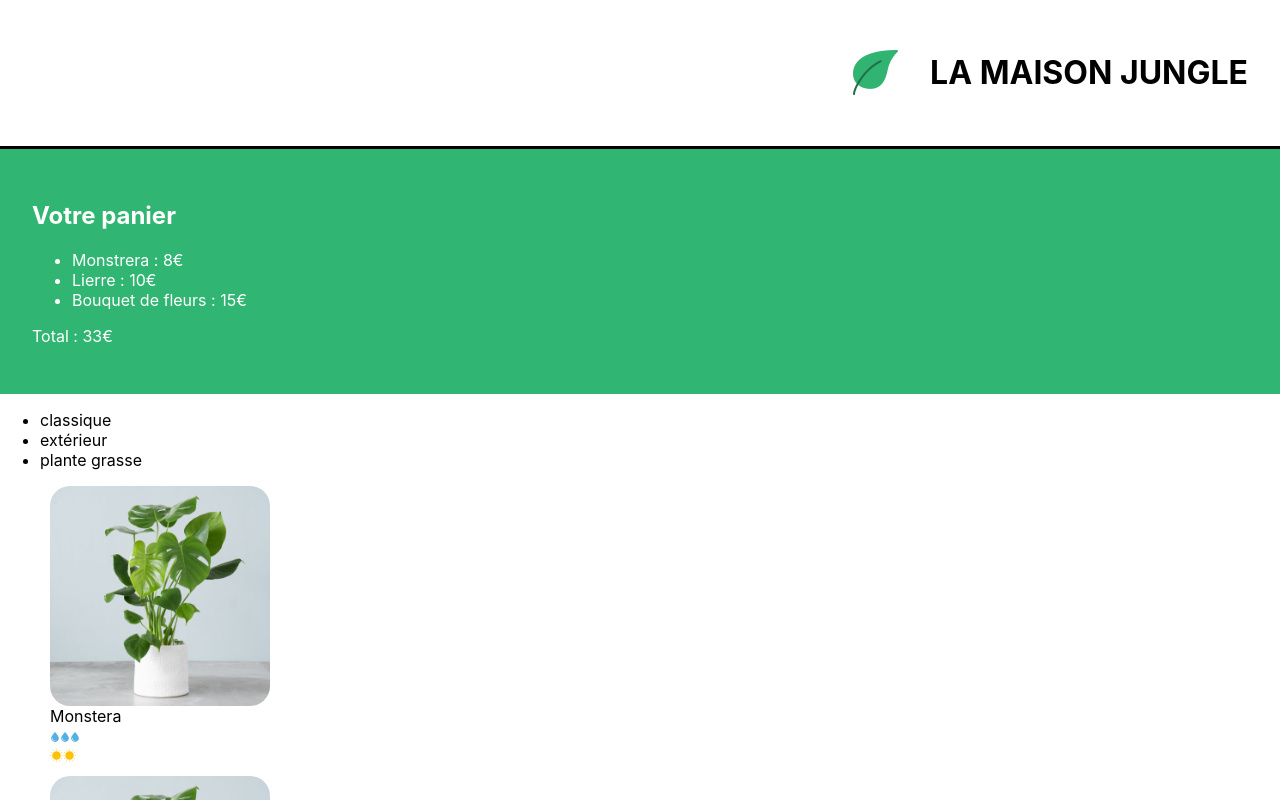
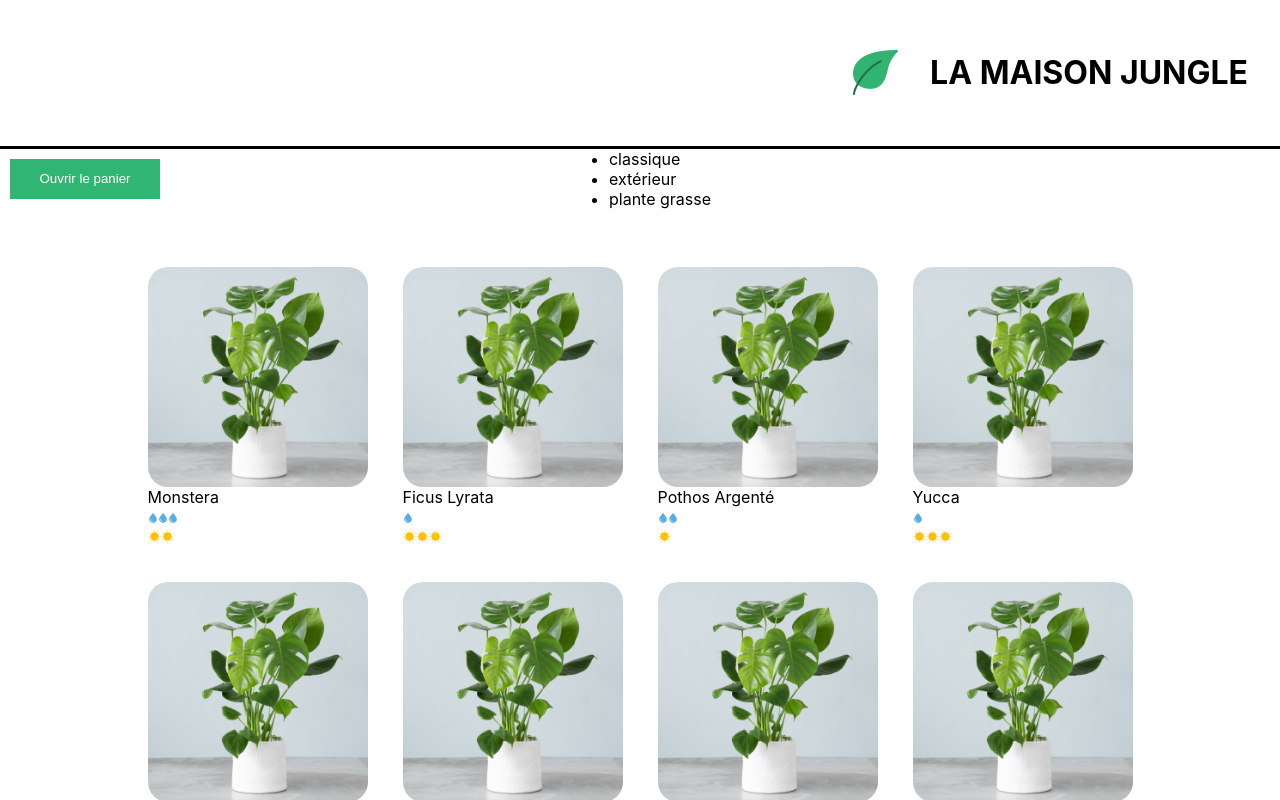
Before and after one commit to nRayen/React-OC, a React (Vite) app: page / in a window 1280 px wide. Shown: the top 800 px of the page. Built offline with nearby package versions, Linux system fonts and the light colour scheme.

Commit message:
Finished P3C1

```diff
--- a/src/components/App.jsx
+++ b/src/components/App.jsx
@@ -8,8 +8,10 @@ export function App() {
   return (
     <>
       <Banner />
-      <Cart />
-      <ShoppingList />
+      <main>
+        <Cart />
+        <ShoppingList />
+      </main>
       <Footer />
     </>
   )
--- a/src/components/Cart.jsx
+++ b/src/components/Cart.jsx
@@ -1,23 +1,31 @@
-import React from 'react'
+import React, { useState } from 'react'
 import '../styles/cart.css'
 
 export function Cart() {
 
+    const [cart, updateCart] = useState(0)
+    const [isOpen, setIsOpen] = useState(false)
+
     const monstrera = 8
-    const lierre = 10
-    const bouquet = 15
-    const total = monstrera + lierre + bouquet
+
+    const handleOpening = () => {
+      setIsOpen(!isOpen)
+    }
 
 
-  return (
+  return isOpen	? (
     <div className='lmj-cart'>
-        <h2>Votre panier</h2>
+        <button className='close-btn' onClick={handleOpening}>❎</button>
+        <h2>Panier</h2>
         <ul>
-            <li>Monstrera : {monstrera}€</li>
-            <li>Lierre : {lierre}€</li>
-            <li>Bouquet de fleurs : {bouquet}€</li>
+            <li>{cart}x Monstrera : {monstrera}€</li>
         </ul>
-        <p>Total : {total}€</p>
+        <button onClick={() => {updateCart(cart + 1)}}></button>
+        <p>Total : {monstrera * cart}€</p>
+        <button className='empty-cart' onClick={() => {updateCart(0)}}>Vider le panier</button>
     </div>
+
+  ) : (
+    <button className='open-btn' onClick={handleOpening}>Ouvrir le panier</button>
   )
 }
--- a/src/components/Footer.jsx
+++ b/src/components/Footer.jsx
@@ -3,6 +3,14 @@ import '../styles/Footer.css'
 
 export function Footer() {
 	const [inputValue, setInputValue] = useState('')
+
+	const handleBlur = () => {
+		inputValue.includes('@') || alert("Attention, il n'y a pas d'@, ceci n'est pas une adresse valide.")
+	}
+
+	const handleChange = (e) => {
+		setInputValue(e.target.value)
+	}
 
 	return (
 		<footer className='lmj-footer'>
@@ -10,6 +18,11 @@ export function Footer() {
 				Pour les passionné·e·s de plantes 🌿🌱🌵
 			</div>
 			<div className='lmj-footer-elem'>Laissez-nous votre mail :</div>
+			<input
+				type="text"
+				placeholder='Entrez votre email'
+				onBlur={handleBlur}
+				onChange={(e) => handleChange(e)} />
 		</footer>
 	)
 }
--- a/src/components/PlantItem.jsx
+++ b/src/components/PlantItem.jsx
@@ -8,7 +8,7 @@ export function PlantItem({ name , cover , id , light , water}) {
 
 
   return (
-    <li className='lmj-plant-item' key={id}>
+    <li className='lmj-plant-item'>
         <img src={cover} alt={`cover ${name}`} className='lmj-plant-item-cover' />
         {name}
         <div>
@@ -24,12 +24,31 @@ export function PlantItem({ name , cover , id , light , water}) {
 
 function CareScale({ scaleValue, careType }) {
     const range = [1, 2, 3]
+    const scaleType = careType === 'light' ? sun : water
 
-    const scaleType = careType === 'light' ? sun : water
+    const handleClick = () => {
+        let value = ""
+        switch (scaleValue) {
+            case 1:
+                value = "peu"
+                break;
+
+            case 2:
+                value = "modérement"
+                break
+            case 3:
+                value = "beaucoup"
+                break;
+        }
+
+        const type = careType === 'light' ? 'de lumière' : "d'arrosage"
+
+        alert(`Cette plante requiert ${value} ${type}`)
+    }
 
     return (
         <div>
-            {range.map((rangeElem) => scaleValue >= rangeElem ? <span key={rangeElem.toString()}><img src={scaleType} /></span> : null
+            {range.map((rangeElem) => scaleValue >= rangeElem ? <span key={rangeElem.toString()} onClick={() => handleClick()}><img src={scaleType} /></span> : null
             )}
         </div>
     )
--- a/src/components/ShoppingList.jsx
+++ b/src/components/ShoppingList.jsx
@@ -13,28 +13,28 @@ plantList.forEach((plant) => {
 
 export function ShoppingList() {
   return (
-    <>
-        <ul>
+    <section>
+        <ul className='lmj-category'>
             {categories.map((cat) => {
                 return <li key={cat}>{cat}</li>
             })}
         </ul>
 
-        <ul className='.lmj-plant-list'>
-            {plantList.map((plant) => {
+        <ul className='lmj-plant-list'>
+            {plantList.map(({id, cover , name, water, light}) => {
                 return (
 
                     <PlantItem
-                        name={plant.name}
-                        id={plant.id}
-                        light={plant.light}
-                        water={plant.water}
-                        cover={plant.cover}
+                        key={id}
+                        name={name}
+                        light={light}
+                        water={water}
+                        cover={cover}
                     />
 
                 )
             })}
         </ul>
-    </>
+    </section>
   )
 }
--- a/src/styles/cart.css
+++ b/src/styles/cart.css
@@ -1,5 +1,44 @@
 .lmj-cart {
-    padding: 32px;
+    padding: 26px;
     color: white;
     background-color: #31b572;
+    justify-content: flex-start;
+    position: relative;
+    width: 20%;
 }
+
+.lmj-cart .close-btn {
+    color: white;
+    position: absolute;
+    background-color: transparent;
+    border: none;
+    right: 10px;
+    cursor: pointer;
+    font-size: 1.5em;
+}
+
+.open-btn {
+    width: 150px;
+    height: 40px;
+    margin: 10px;
+    background: #31b572;
+    border: none;
+    color: white;
+    position: absolute;
+    cursor: pointer;
+}
+
+.empty-cart {
+    display: block;
+    margin-left: auto;
+    background-color: #31b572;
+    color: white;
+    border: none;
+    font-size: 1em;
+    padding: 10px;
+    border-radius: 1em;
+}
+
+.empty-cart:hover {
+    border: solid 1px white;
+}
--- a/src/styles/index.css
+++ b/src/styles/index.css
@@ -11,3 +11,26 @@ body {
     font-family: source-code-pro, Menlo, Monaco, Consolas, 'Courier New',
       monospace;
   }
+
+  #root {
+    display: grid;
+    grid-template-areas:
+    'b b b b b'
+    'm m m m m'
+    'f f f f f';
+
+    grid-template-columns: 1fr 1fr 1fr 1fr 1fr;
+  }
+
+  main {
+    grid-area: m;
+    display: flex;
+  }
+
+  .lmj-banner {
+    grid-area: b;
+  }
+
+  .lmj-footer {
+    grid-area: f;
+  }
--- a/src/styles/shoppingList.css
+++ b/src/styles/shoppingList.css
@@ -3,5 +3,11 @@
 	padding: 32px;
 	display: flex;
 	flex-wrap: wrap;
-	max-width: 800px;
+	justify-content: center;
+	gap: 15px;
 }
+
+.lmj-category {
+	margin: 0 auto;
+	width: fit-content;
+}
```
